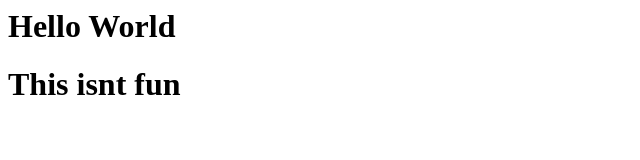
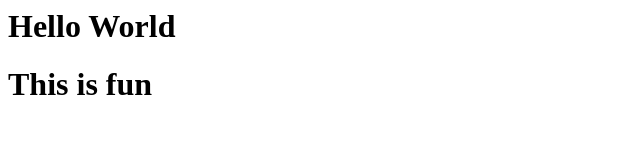
Before and after one commit to dhruvil-1207/dhruvil_gandhi, a plain HTML site: page index.html in a window 1280 px wide. Shown: the full height of the page, 0-640 px from the left. Drawn offline with Linux system fonts and the light colour scheme.

Commit message:
Update index.html

```diff
--- a/index.html
+++ b/index.html
@@ -1,6 +1,6 @@
 <html>
 <body>
 <h1> Hello World </h1>
-<h1> This isnt fun </h1>
+<h1> This is fun </h1>
 </body>
 </html>
```
